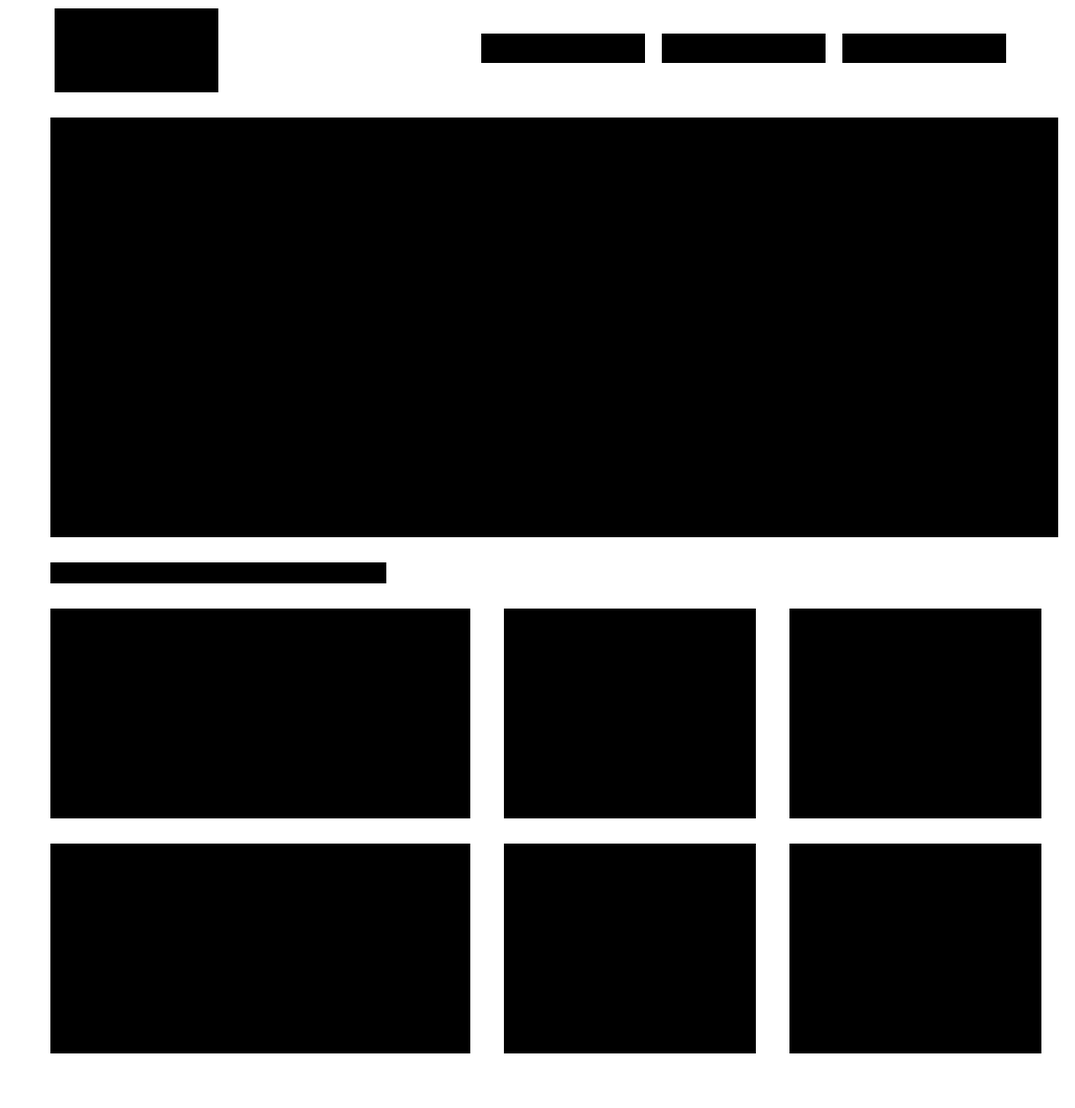
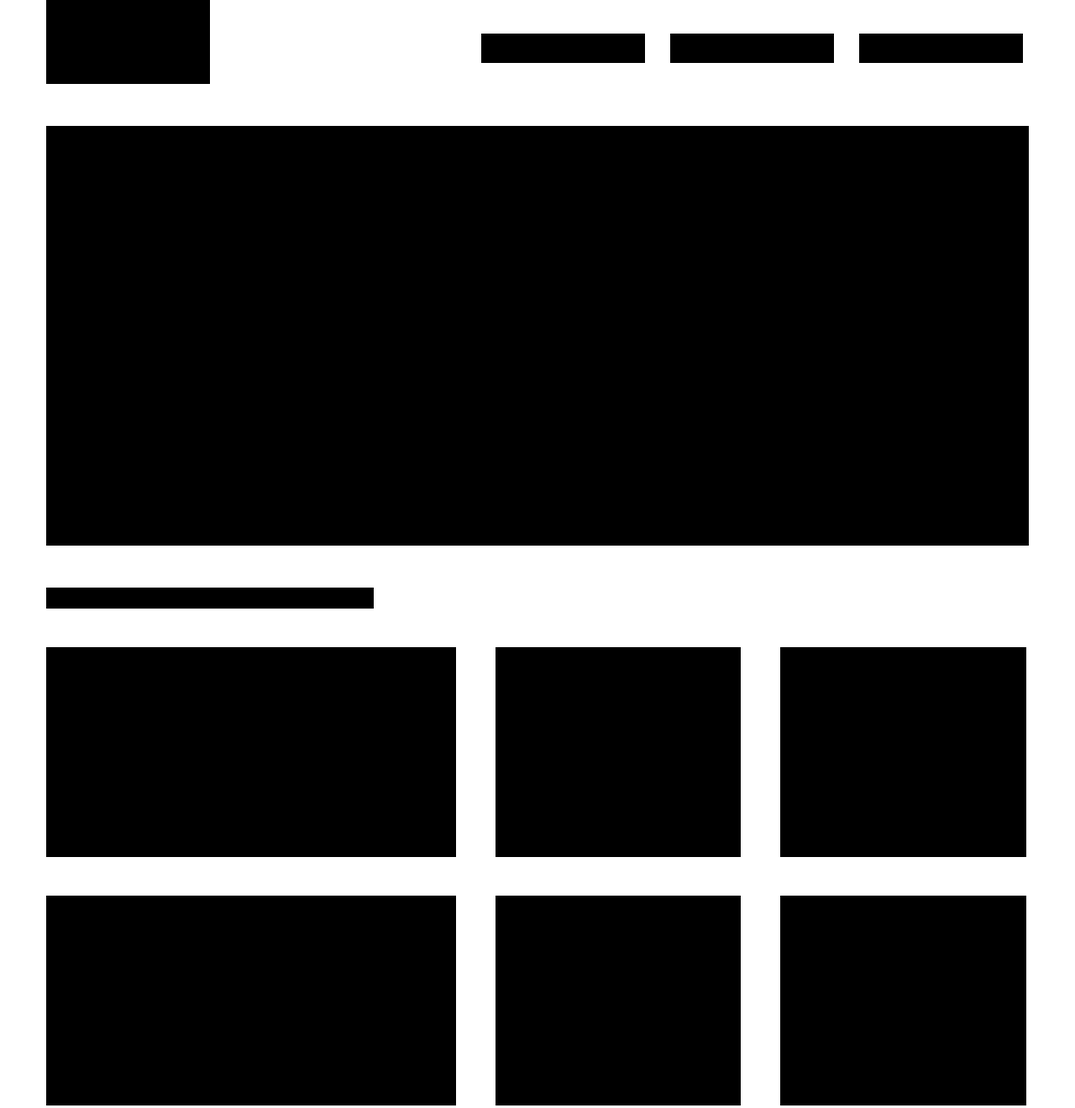
Before and after one commit to Self-Mark-King/Day4, a plain HTML site: page index.html in a window 1280 px wide. Shown: the whole page at 84% size. Before the commit the page ends 1255 px from the top, so only its background shows below. Drawn offline with Linux system fonts and the light colour scheme.

Commit message:
Fix some alignment issues

```diff
--- a/css/styles.css
+++ b/css/styles.css
@@ -1,44 +1,52 @@
 .col-md-2{
     background-color: black;
     height: 100px;
-    margin: 10px;
+   /* margin: 10px;*/
 }
 
-.col-md-4 {
+.col-md-3 {
     background-color: white;
     height: 100px;
     padding: 10px;
+    /*margin-left: 15px;*/
+
 
 }
 .right{
     height: 35px;
     margin-top: 40px;
-    /* margin-right: 30px; */
+    margin-left: 30px;
 }
 .col-md-12{
     height:500px;
     background-color: black;
-    margin:20px;
+    /* margin:20px; */
     /* width: 95%; */
 }
 .left{
     background-color: black;
     height: 25px;
-    margin-top: 10px;
-    margin-left: 20px;
+    margin-top: 50px;
+    /*margin-left: 20px;*/
 }
 .row4{
     background-color: black;
     height: 250px;
-    margin-top: 30px;
-    margin-left: 20px;
+    margin-top: 46px;
+    /*margin-left: 20px;*/
     /* padding-left: 30px; */
 }
 .row4a{
     background-color: black;
     height: 250px;
-    margin-top: 30px;
-    margin-left: 40px;
+    margin-top: 46px;
+    margin-left: 47px;
     /* float: right; */
     /* padding-left: 30px; */
 }
+.row1 {
+    /* margin-left: 50px; */
+}
+.bottom{
+    margin-bottom: 50px;
+}
--- a/index.html
+++ b/index.html
@@ -9,32 +9,36 @@
     <link rel="stylesheet" href="css/bootstrap.min.css">
 </head>
 <body>
-    <div class="container-fluid">
+    <!-- <div class="container-fluid"> -->
         <div class="container">
             <div class="row">
                 <div class="col-md-2">
-                    <div class="container"></div>
+                    <!-- <div class="container"></div>             -->
                 </div>
-                <div class="col-md-3">
-                    <div class="container"></div>
+                <div class="col-md-3 row1">
+                    <!-- <div class="container"></div>                 -->
                 </div>
                 <div class="col-md-2 right">
-                    <div class="container"></div>
+                    <!-- <div class="container"></div> -->
                 </div>
                 <div class="col-md-2 right">
-                    <div class="container"></div>
+                    <!-- <div class="container"></div>             -->
                 </div>
                 <div class="col-md-2 right">
-                    <div class="container"></div>
+                    <!-- <div class="container"></div> -->
                 </div>
+                <div class="col-md-1 right">
+                    <!-- <div class="container"></div> -->
+                </div>
+            </div>
             <div class="row">
                 <div class="col-md-12">
-                    <div class="container"></div>
+                    <!-- <div class="container"></div> -->
                 </div>
             </div>
             <div class="row">
                 <div class="col-md-4 left">
-                    <div class="container"></div>
+                    <!-- <div class="container"></div> -->
                 </div>
             </div>
             <div class="row ">
@@ -43,17 +47,16 @@
                 <div class="col-md-3 row4a"></div>
             </div>
             <div class="row ">
-                    <div class="col-md-5 row4"></div>
-                    <div class="col-md-3 row4a"></div>
-                    <div class="col-md-3 row4a"></div>
+                    <div class="col-md-5 row4 bottom"></div>
+                    <div class="col-md-3 row4a bottom"></div>
+                    <div class="col-md-3 row4a bottom"></div>
                 </div>
 
-            </div>
 
 
 
         </div>
-    </div>
+    <!-- </div> -->
 
 
 <script src="js/bootstrap.min.js"></script>
```
